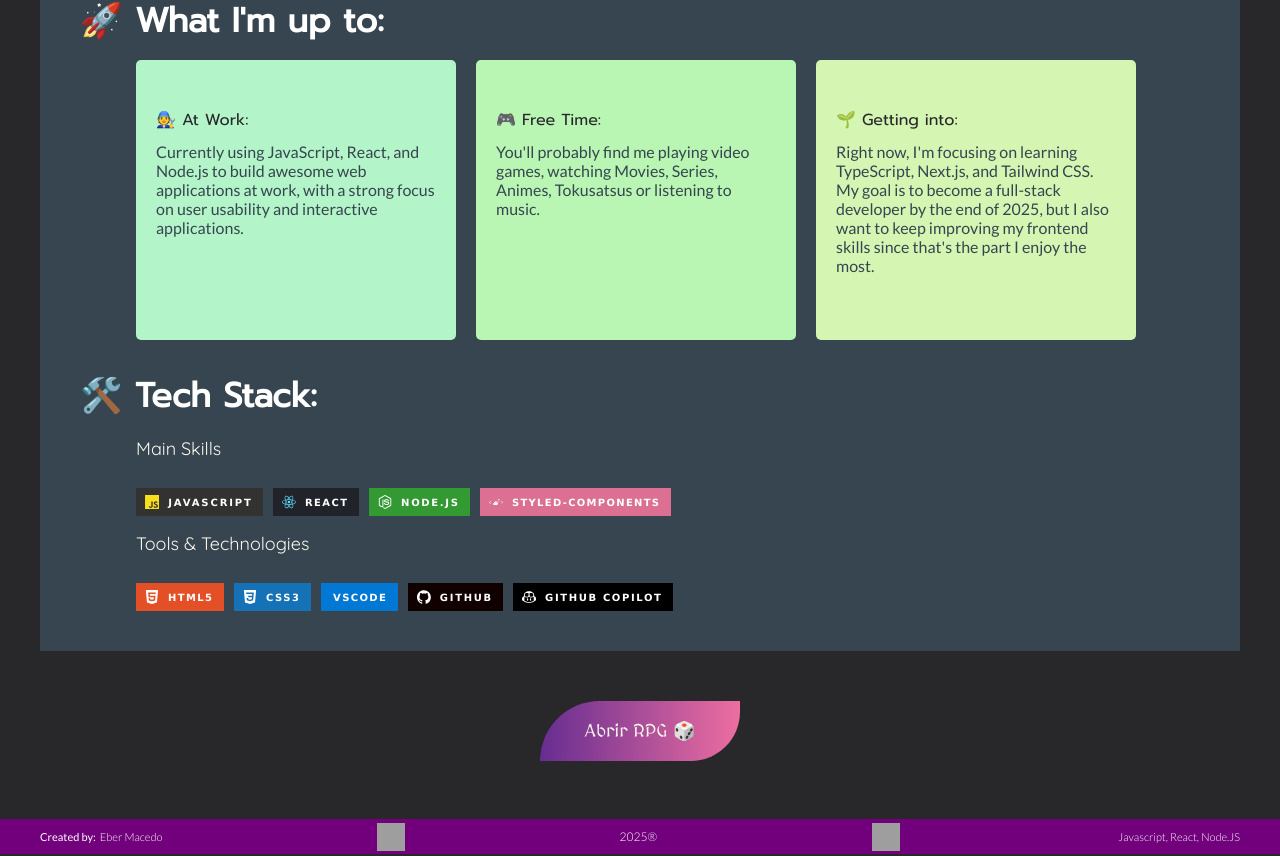
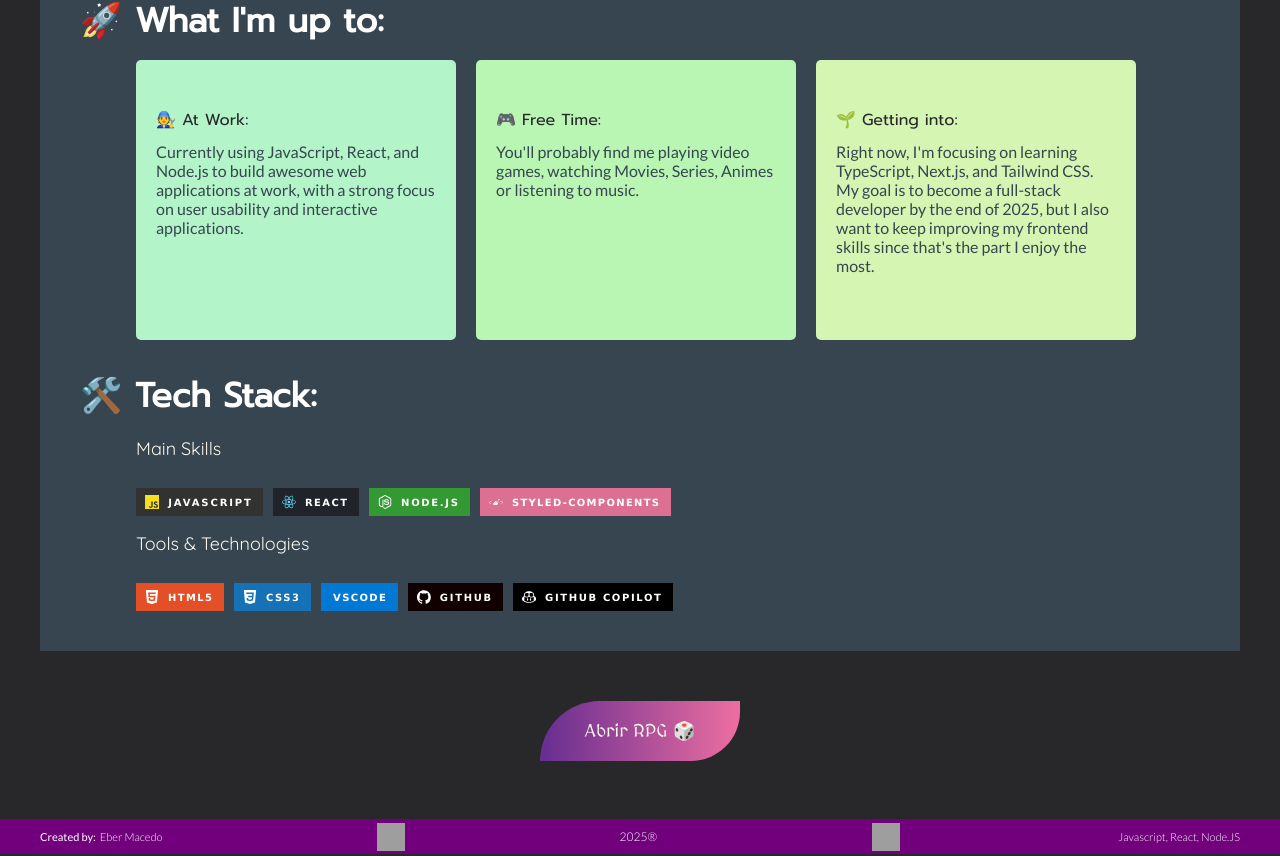
Before and after one commit to ebertm777/epic-profile-site, a Next.js app: page / in a window 1280 px wide. Shown: the part 1023-1879 px from the top of the page. Built offline with nearby package versions, Linux system fonts and the light colour scheme; grey boxes are pictures that could not be loaded.

Commit message:
changes on card data

```diff
--- a/app/Constants/SiteData.js
+++ b/app/Constants/SiteData.js
@@ -10,7 +10,7 @@ export const githubLink = "https://github.com/ebertm777";
 
 export const cardData = [
   "Currently using JavaScript, React, and Node.js to build awesome web applications at work, with a strong focus on user usability and interactive applications.",
-  "You'll probably find me playing video games, watching Movies, Series, Animes, Tokusatsus or listening to music.",
+  "You'll probably find me playing video games, watching Movies, Series, Animes or listening to music.",
   "Right now, I'm focusing on learning TypeScript, Next.js, and Tailwind CSS. My goal is to become a full-stack developer by the end of 2025, but I also want to keep improving my frontend skills since that's the part I enjoy the most.",
 ];
 
```
